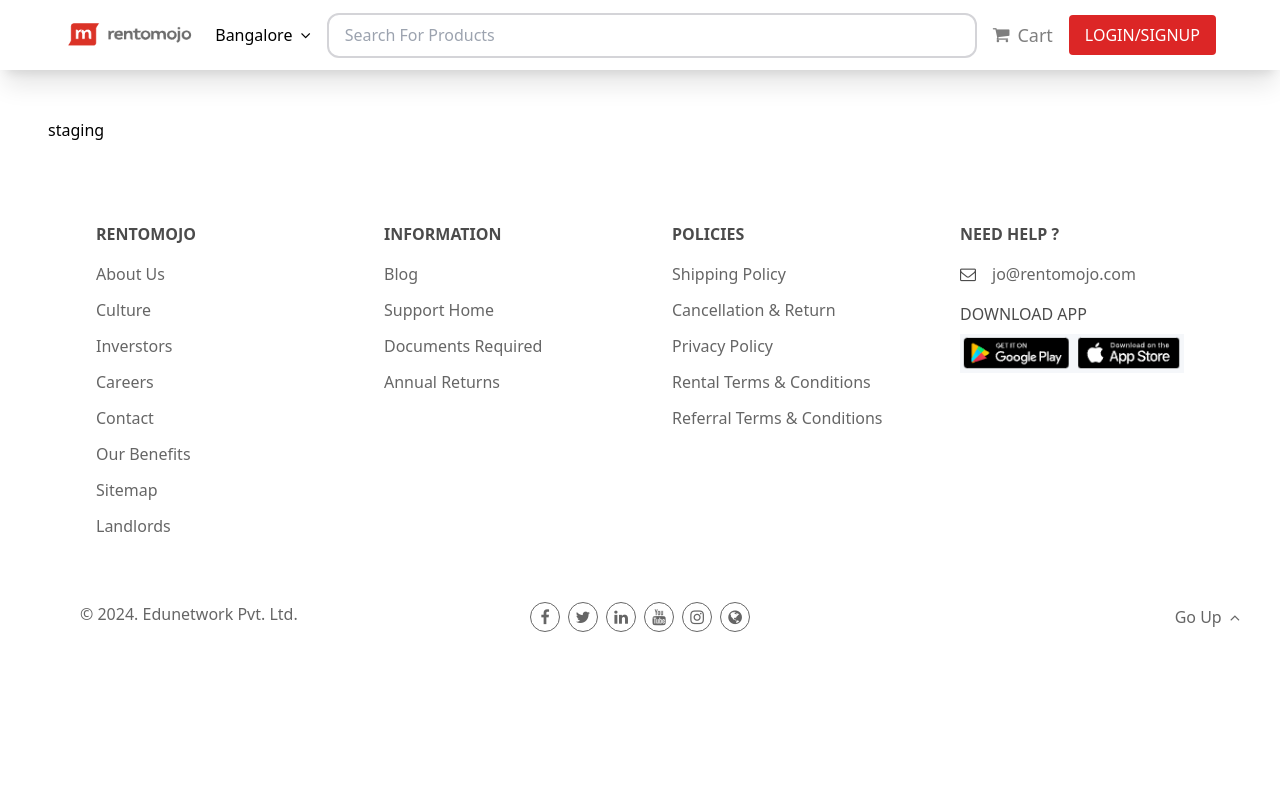
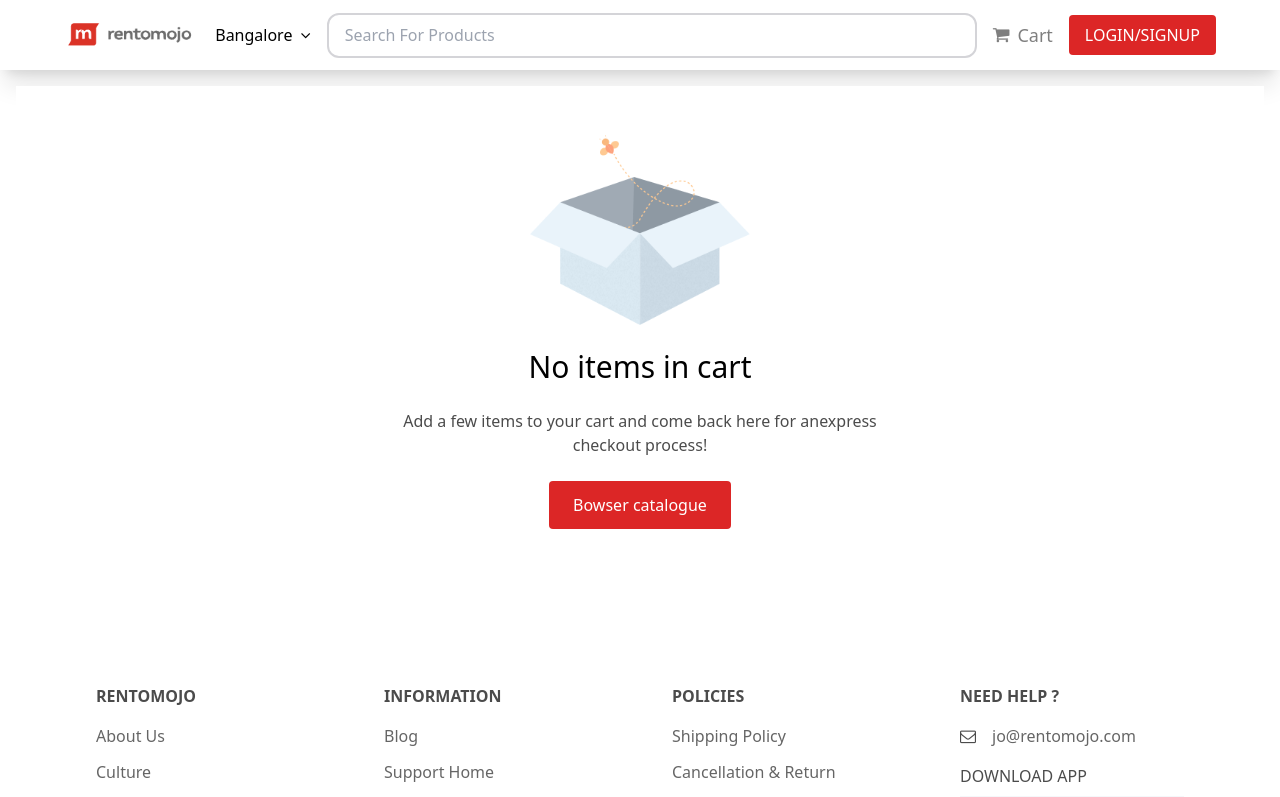
Before and after one commit to KaleemUllah700/rentmojo, a React (Create React App) app: page /cart in a window 1280 px wide. Shown: the top 797 px of the page. Built offline with nearby package versions, Linux system fonts and the light colour scheme.

Commit message:
cart completed

```diff
--- a/src/components/cart/index.jsx
+++ b/src/components/cart/index.jsx
@@ -1,9 +1,15 @@
+import Button from "../shared/button"
 import Layout from "../shared/layout"
 const Cart = ()=>{
     return (
             <Layout>
-                <div>
-                    dfsdfsdf
+                <div className="flex flex-col items-center justify-center w-full h-[550px] bg-[white]">
+                    <div className="w-[500px] h-[500px] bg-[white] flex flex-col items-center py-6 gap-6">
+                        <img src="images/no-cart.png" width={220} height={300} />
+                        <h1 className="text-3xl">No items in cart</h1>
+                        <p className="text-center opacity-70">Add a few items to your cart and come back here for anexpress checkout process!</p>
+                        <Button size="meduim" color="danger">Bowser catalogue</Button>
+                    </div>
                 </div>
             </Layout>
     )
--- a/src/components/shared/layout/index.jsx
+++ b/src/components/shared/layout/index.jsx
@@ -124,7 +124,7 @@
                 <Button size='small' variant='solid' color='danger'>LOGIN/SIGNUP</Button>
             </nav>
             <section className="p-4">
-                <h1 className='p-8'>staging</h1>
+                {children}
             </section>
 
             <footer>
```
